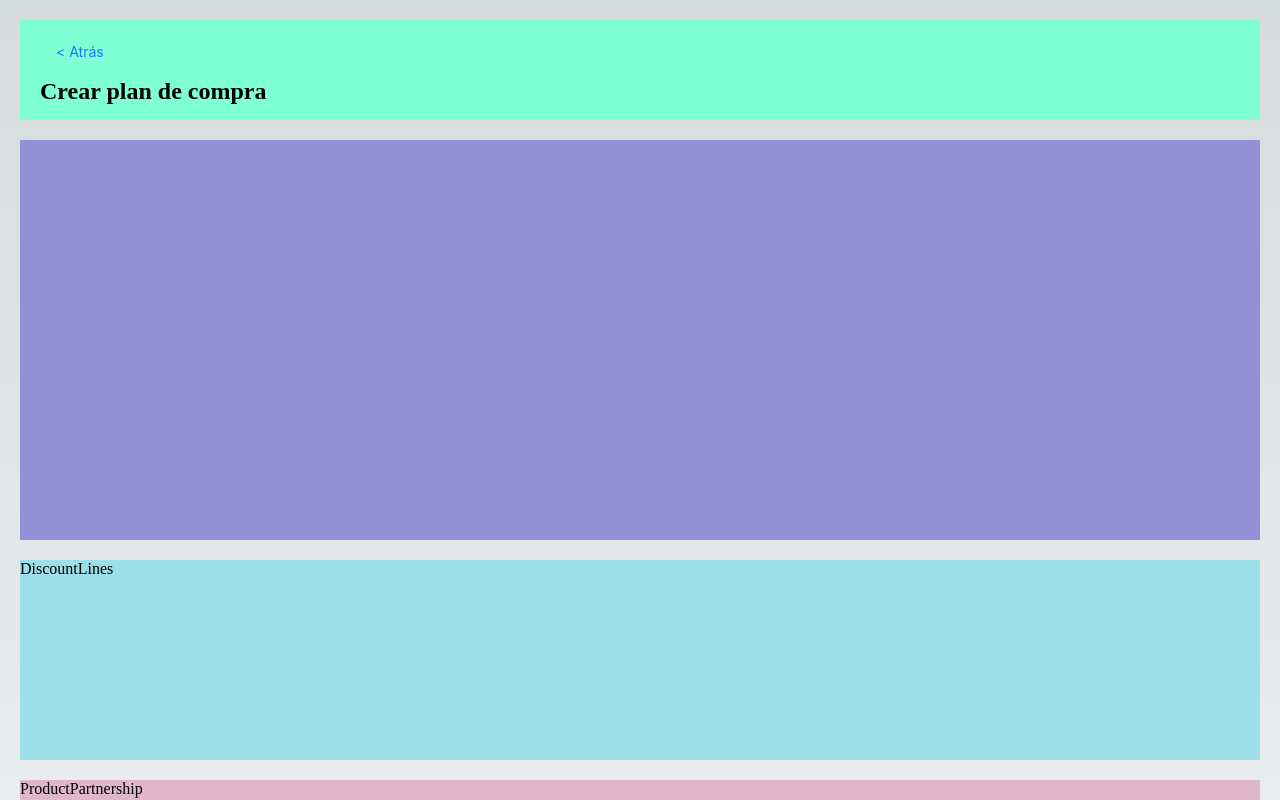
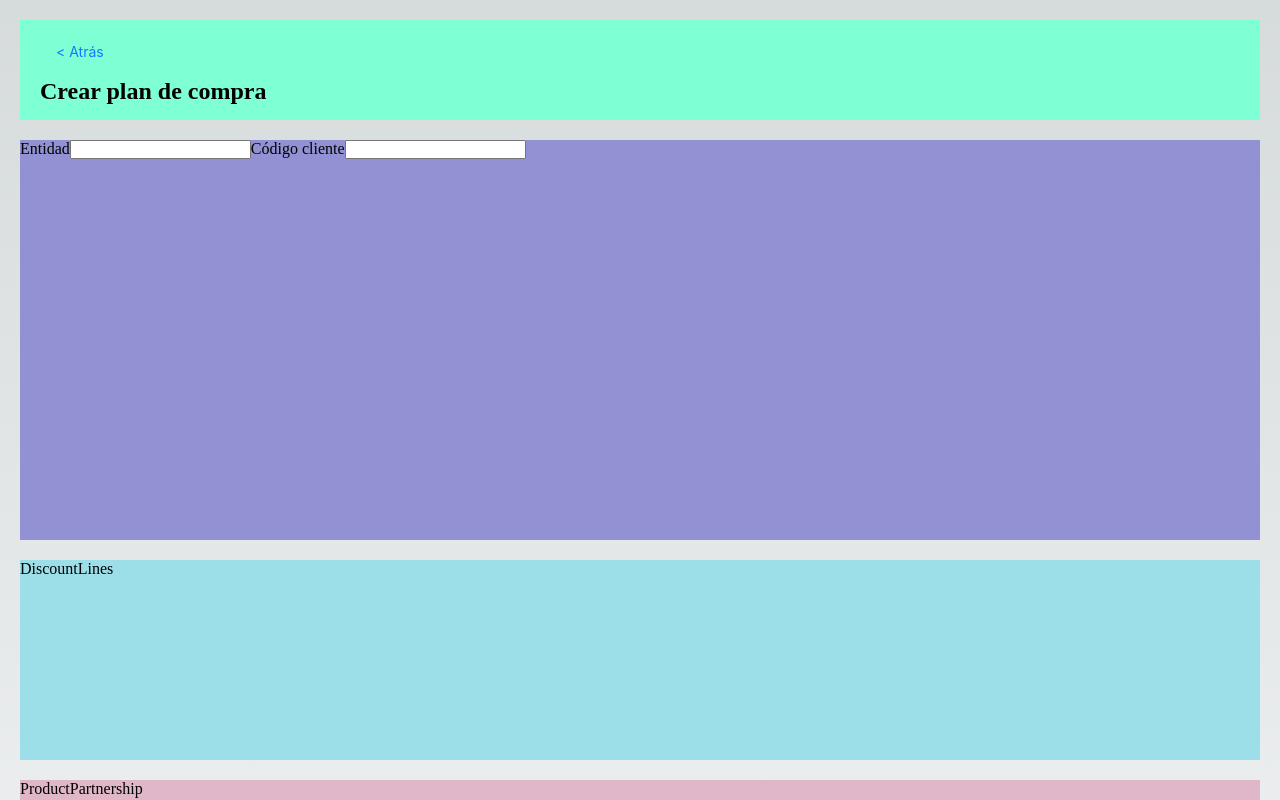
Before and after one commit to Aluonam/FormBasedOn, a Next.js app: page / in a window 1280 px wide. Shown: the top 800 px of the page. Built offline with nearby package versions, Linux system fonts and the light colour scheme.

Commit message:
feat: add form div1 General data

```diff
--- a/components/generalData/GeneralData.jsx
+++ b/components/generalData/GeneralData.jsx
@@ -10,6 +10,13 @@ const GeneralData = () => {
     <div className={style.generalDataContainer}>
 
       <form>
+        <div>
+          <label>Entidad</label>
+          <input type='text'/>
+
+          <label>Código cliente</label>
+          <input type='text'/>
+        </div>
 
 
       </form>
```
